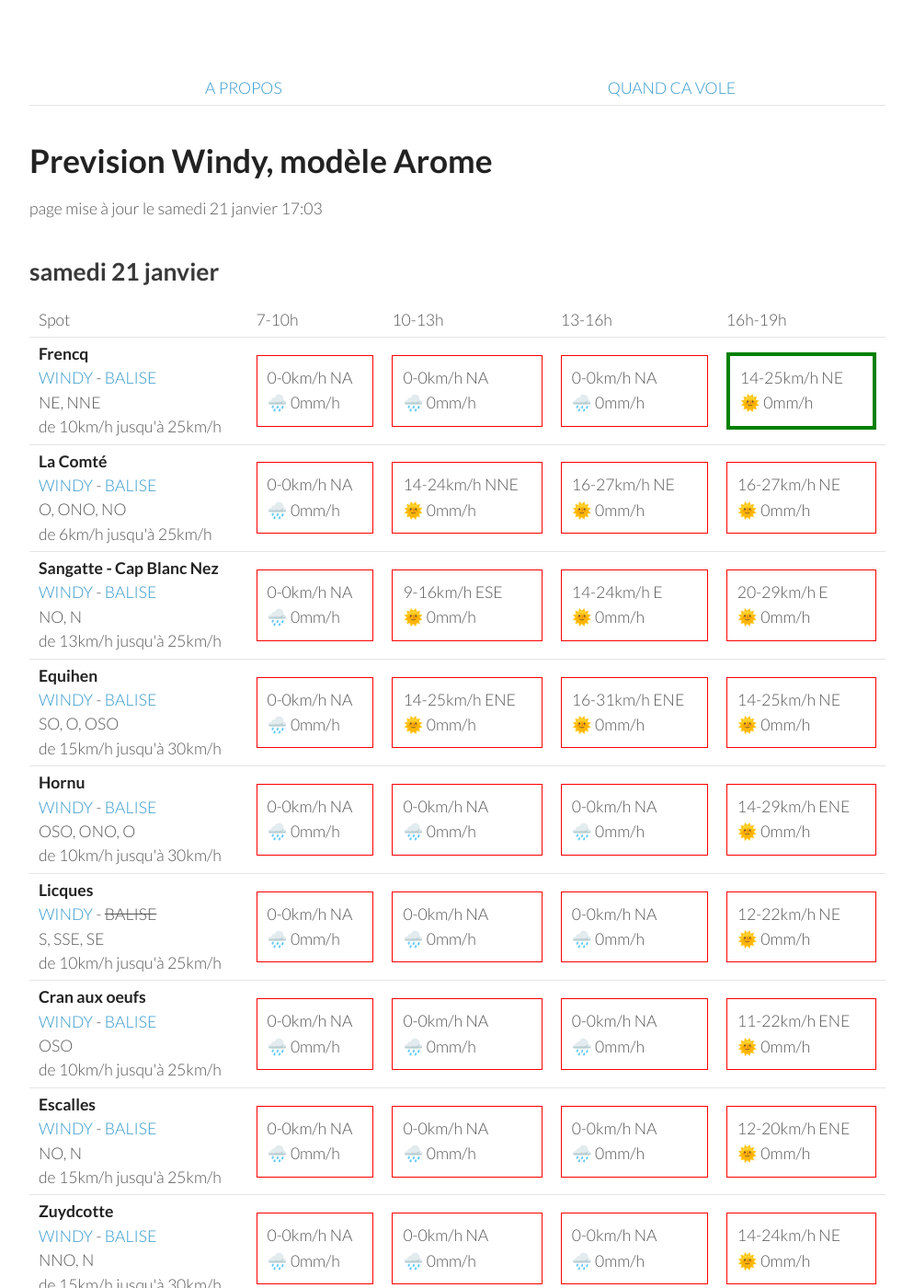
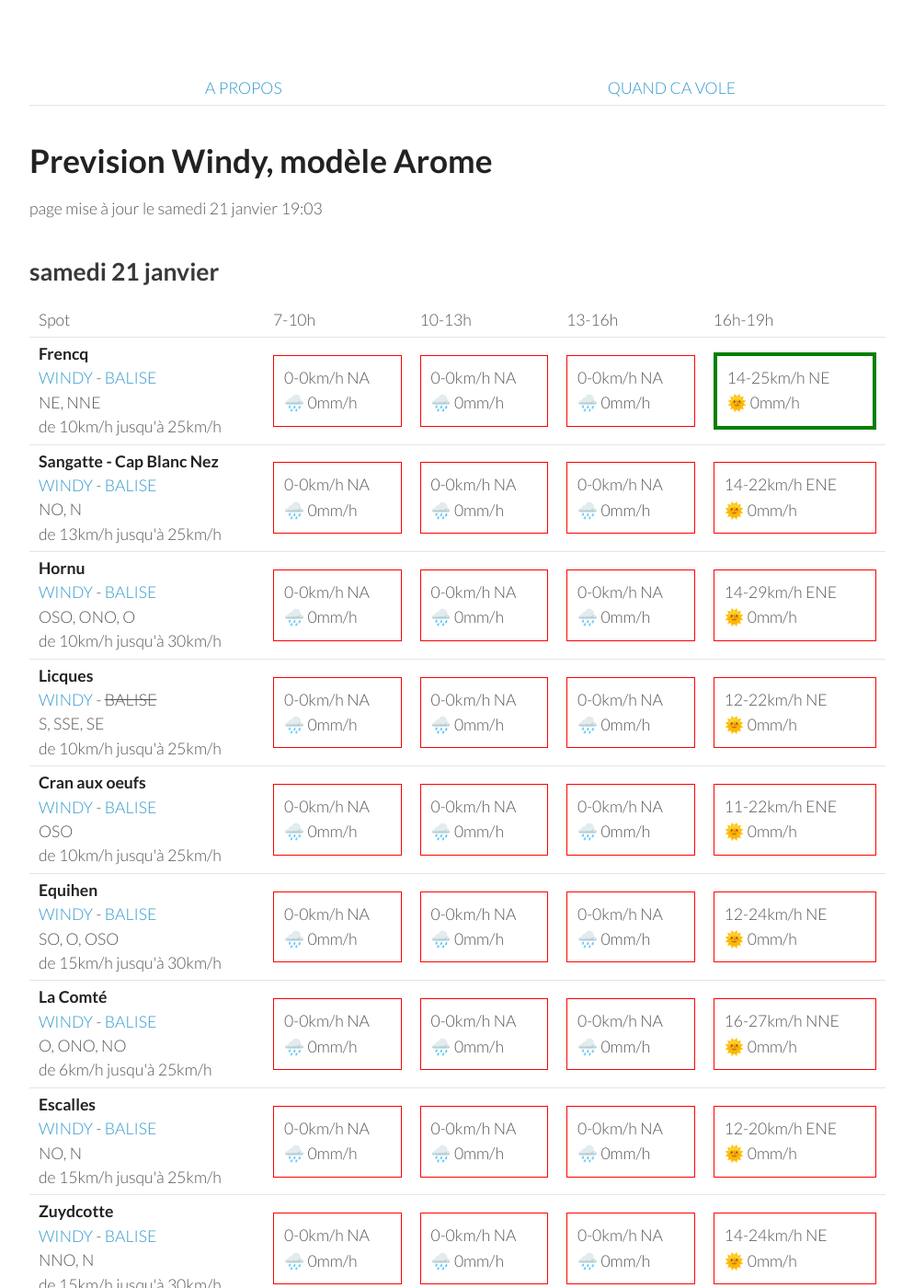
Before and after one commit to parapente-dans-le-nord/parapente-dans-le-nord.github.io, a Jekyll site: the page built from all.markdown, in a window 1280 px wide and 1400 px high. Shown: the whole window at 92% size, without its empty margins (26-1020 px from the left). Built offline with Jekyll 4.4.1, drawn with Linux system fonts in a browser that asks for light colours; some of the changed text lies outside the part shown.

Commit message:
update index.markdown

```diff
--- a/all.markdown
+++ b/all.markdown
@@ -7,7 +7,7 @@ title:  "Tous les spots"
 {: .links}
 
 # Prevision Windy, modèle Arome
-page mise à jour le samedi 21 janvier 17:03
+page mise à jour le samedi 21 janvier 19:03
 
 ## samedi 21 janvier
 
@@ -31,30 +31,12 @@ page mise à jour le samedi 21 janvier 17:03
 
     </tr>
 <tr>
-        <td><strong>La Comté</strong><br><a href="https://windy.com/50.426/2.500?50.025,2.499,8">WINDY</a> - <span class=""><a href="https://balisemeteo.com/balise.php?idBalise=">BALISE</a> </span><br> <span class="vent-favorable">O, ONO, NO</span><br><span class="force-vent">de 6km/h jusqu'à 25km/h</span> </td>
-
-            <td><div class="not-flyable"><p>0-0km/h NA</p><p>🌧️ 0mm/h</p></div></td>
-            <td><div class="not-flyable"><p>14-24km/h NNE</p><p>🌞 0mm/h</p></div></td>
-            <td><div class="not-flyable"><p>16-27km/h NE</p><p>🌞 0mm/h</p></div></td>
-            <td><div class="not-flyable"><p>16-27km/h NE</p><p>🌞 0mm/h</p></div></td>
-
-    </tr>
-<tr>
         <td><strong>Sangatte - Cap Blanc Nez</strong><br><a href="https://windy.com/50.945/1.742?50.548,1.741,8,m:e33agd3">WINDY</a> - <span class=""><a href="https://balisemeteo.com/balise_histo.php?idBalise=159">BALISE</a> </span><br> <span class="vent-favorable">NO, N</span><br><span class="force-vent">de 13km/h jusqu'à 25km/h</span> </td>
 
             <td><div class="not-flyable"><p>0-0km/h NA</p><p>🌧️ 0mm/h</p></div></td>
-            <td><div class="not-flyable"><p>9-16km/h ESE</p><p>🌞 0mm/h</p></div></td>
-            <td><div class="not-flyable"><p>14-24km/h E</p><p>🌞 0mm/h</p></div></td>
-            <td><div class="not-flyable"><p>20-29km/h E</p><p>🌞 0mm/h</p></div></td>
-
-    </tr>
-<tr>
-        <td><strong>Equihen</strong><br><a href="https://windy.com/50.679/1.572?50.279,1.571,8,m:e3CagdM">WINDY</a> - <span class=""><a href="https://balisemeteo.com/balise_histo.php?idBalise=159">BALISE</a> </span><br> <span class="vent-favorable">SO, O, OSO</span><br><span class="force-vent">de 15km/h jusqu'à 30km/h</span> </td>
-
             <td><div class="not-flyable"><p>0-0km/h NA</p><p>🌧️ 0mm/h</p></div></td>
-            <td><div class="not-flyable"><p>14-25km/h ENE</p><p>🌞 0mm/h</p></div></td>
-            <td><div class="not-flyable"><p>16-31km/h ENE</p><p>🌞 0mm/h</p></div></td>
-            <td><div class="not-flyable"><p>14-25km/h NE</p><p>🌞 0mm/h</p></div></td>
+            <td><div class="not-flyable"><p>0-0km/h NA</p><p>🌧️ 0mm/h</p></div></td>
+            <td><div class="not-flyable"><p>14-22km/h ENE</p><p>🌞 0mm/h</p></div></td>
 
     </tr>
 <tr>
@@ -82,6 +64,24 @@ page mise à jour le samedi 21 janvier 17:03
             <td><div class="not-flyable"><p>0-0km/h NA</p><p>🌧️ 0mm/h</p></div></td>
             <td><div class="not-flyable"><p>0-0km/h NA</p><p>🌧️ 0mm/h</p></div></td>
             <td><div class="not-flyable"><p>11-22km/h ENE</p><p>🌞 0mm/h</p></div></td>
+
+    </tr>
+<tr>
+        <td><strong>Equihen</strong><br><a href="https://windy.com/50.679/1.572?50.279,1.571,8,m:e3CagdM">WINDY</a> - <span class=""><a href="https://balisemeteo.com/balise_histo.php?idBalise=159">BALISE</a> </span><br> <span class="vent-favorable">SO, O, OSO</span><br><span class="force-vent">de 15km/h jusqu'à 30km/h</span> </td>
+
+            <td><div class="not-flyable"><p>0-0km/h NA</p><p>🌧️ 0mm/h</p></div></td>
+            <td><div class="not-flyable"><p>0-0km/h NA</p><p>🌧️ 0mm/h</p></div></td>
+            <td><div class="not-flyable"><p>0-0km/h NA</p><p>🌧️ 0mm/h</p></div></td>
+            <td><div class="not-flyable"><p>12-24km/h NE</p><p>🌞 0mm/h</p></div></td>
+
+    </tr>
+<tr>
+        <td><strong>La Comté</strong><br><a href="https://windy.com/50.426/2.500?50.025,2.499,8">WINDY</a> - <span class=""><a href="https://balisemeteo.com/balise.php?idBalise=">BALISE</a> </span><br> <span class="vent-favorable">O, ONO, NO</span><br><span class="force-vent">de 6km/h jusqu'à 25km/h</span> </td>
+
+            <td><div class="not-flyable"><p>0-0km/h NA</p><p>🌧️ 0mm/h</p></div></td>
+            <td><div class="not-flyable"><p>0-0km/h NA</p><p>🌧️ 0mm/h</p></div></td>
+            <td><div class="not-flyable"><p>0-0km/h NA</p><p>🌧️ 0mm/h</p></div></td>
+            <td><div class="not-flyable"><p>16-27km/h NNE</p><p>🌞 0mm/h</p></div></td>
 
     </tr>
 <tr>
@@ -197,10 +197,10 @@ page mise à jour le samedi 21 janvier 17:03
 <tr>
         <td><strong>Equihen</strong><br><a href="https://windy.com/50.679/1.572?50.279,1.571,8,m:e3CagdM">WINDY</a> - <span class=""><a href="https://balisemeteo.com/balise_histo.php?idBalise=159">BALISE</a> </span><br> <span class="vent-favorable">SO, O, OSO</span><br><span class="force-vent">de 15km/h jusqu'à 30km/h</span> </td>
 
-            <td><div class="not-flyable"><p>12-22km/h ENE</p><p>🌞 0mm/h</p></div></td>
-            <td><div class="not-flyable"><p>14-20km/h ENE</p><p>🌞 0mm/h</p></div></td>
-            <td><div class="not-flyable"><p>16-25km/h ENE</p><p>🌞 0mm/h</p></div></td>
-            <td><div class="not-flyable"><p>14-25km/h NNE</p><p>🌞 0mm/h</p></div></td>
+            <td><div class="not-flyable"><p>5-12km/h ENE</p><p>🌞 0mm/h</p></div></td>
+            <td><div class="not-flyable"><p>7-11km/h NE</p><p>🌞 0mm/h</p></div></td>
+            <td><div class="not-flyable"><p>16-25km/h NE</p><p>🌞 0mm/h</p></div></td>
+            <td><div class="not-flyable"><p>18-33km/h NNE</p><p>🌞 0mm/h</p></div></td>
 
 
     </tr>
@@ -211,6 +211,16 @@ page mise à jour le samedi 21 janvier 17:03
             <td><div class="not-flyable"><p>24-37km/h NNE</p><p>🌞 0mm/h</p></div></td>
             <td><div class="not-flyable"><p>22-35km/h NNE</p><p>🌞 0mm/h</p></div></td>
             <td><div class="not-flyable"><p>20-37km/h NNE</p><p>🌞 0mm/h</p></div></td>
+
+
+    </tr>
+<tr>
+        <td><strong>Sangatte - Cap Blanc Nez</strong><br><a href="https://windy.com/50.945/1.742?50.548,1.741,8,m:e33agd3">WINDY</a> - <span class=""><a href="https://balisemeteo.com/balise_histo.php?idBalise=159">BALISE</a> </span><br> <span class="vent-favorable">NO, N</span><br><span class="force-vent">de 13km/h jusqu'à 25km/h</span> </td>
+
+            <td><div class="not-flyable"><p>5-11km/h E</p><p>🌞 0mm/h</p></div></td>
+            <td><div class="not-flyable"><p>24-31km/h NNE</p><p>🌞 0mm/h</p></div></td>
+            <td><div class="not-flyable"><p>25-35km/h NE</p><p>🌞 0mm/h</p></div></td>
+            <td><div class="not-flyable"><p>24-33km/h NNE</p><p>🌞 0mm/h</p></div></td>
 
 
     </tr>
@@ -231,16 +241,6 @@ page mise à jour le samedi 21 janvier 17:03
             <td><div class="not-flyable"><p>22-31km/h NNE</p><p>🌞 0mm/h</p></div></td>
             <td><div class="not-flyable"><p>24-37km/h NE</p><p>🌞 0mm/h</p></div></td>
             <td><div class="not-flyable"><p>24-33km/h NNE</p><p>🌞 0mm/h</p></div></td>
-
-
-    </tr>
-<tr>
-        <td><strong>Sangatte - Cap Blanc Nez</strong><br><a href="https://windy.com/50.945/1.742?50.548,1.741,8,m:e33agd3">WINDY</a> - <span class=""><a href="https://balisemeteo.com/balise_histo.php?idBalise=159">BALISE</a> </span><br> <span class="vent-favorable">NO, N</span><br><span class="force-vent">de 13km/h jusqu'à 25km/h</span> </td>
-
-            <td><div class="not-flyable"><p>3-11km/h SE</p><p>🌞 0mm/h</p></div></td>
-            <td><div class="not-flyable"><p>12-37km/h ESE</p><p>🌞 0mm/h</p></div></td>
-            <td><div class="not-flyable"><p>25-37km/h NE</p><p>🌞 0mm/h</p></div></td>
-            <td><div class="not-flyable"><p>25-35km/h NE</p><p>🌞 0mm/h</p></div></td>
 
 
     </tr>
@@ -283,7 +283,7 @@ page mise à jour le samedi 21 janvier 17:03
 <tr>
         <td><strong>La Comté</strong><br><a href="https://windy.com/50.426/2.500?50.025,2.499,8">WINDY</a> - <span class=""><a href="https://balisemeteo.com/balise.php?idBalise=">BALISE</a> </span><br> <span class="vent-favorable">O, ONO, NO</span><br><span class="force-vent">de 6km/h jusqu'à 25km/h</span> </td>
 
-            <td><div class="not-flyable"><p>11-20km/h NNE</p><p>🌞 0mm/h</p></div></td>
+            <td><div class="not-flyable"><p>11-18km/h ENE</p><p>🌞 0mm/h</p></div></td>
             <td><div class="not-flyable"><p>14-25km/h NE</p><p>🌞 0mm/h</p></div></td>
             <td><div class="not-flyable"><p>18-33km/h NE</p><p>🌞 0mm/h</p></div></td>
             <td><div class="not-flyable"><p>16-33km/h NE</p><p>🌞 0mm/h</p></div></td>
@@ -363,7 +363,7 @@ page mise à jour le samedi 21 janvier 17:03
 <tr>
         <td><strong>Equihen</strong><br><a href="https://windy.com/50.679/1.572?50.279,1.571,8,m:e3CagdM">WINDY</a> - <span class=""><a href="https://balisemeteo.com/balise_histo.php?idBalise=159">BALISE</a> </span><br> <span class="vent-favorable">SO, O, OSO</span><br><span class="force-vent">de 15km/h jusqu'à 30km/h</span> </td>
 
-            <td><div class="not-flyable"><p>9-20km/h ENE</p><p>🌞 0mm/h</p></div></td>
+            <td><div class="not-flyable"><p>11-16km/h E</p><p>🌞 0mm/h</p></div></td>
             <td><div class="not-flyable"><p>12-20km/h NE</p><p>🌞 0mm/h</p></div></td>
             <td><div class="not-flyable"><p>18-33km/h ENE</p><p>🌞 0mm/h</p></div></td>
             <td><div class="not-flyable"><p>16-33km/h NE</p><p>🌞 0mm/h</p></div></td>
@@ -373,10 +373,10 @@ page mise à jour le samedi 21 janvier 17:03
 <tr>
         <td><strong>Sangatte - Cap Blanc Nez</strong><br><a href="https://windy.com/50.945/1.742?50.548,1.741,8,m:e33agd3">WINDY</a> - <span class=""><a href="https://balisemeteo.com/balise_histo.php?idBalise=159">BALISE</a> </span><br> <span class="vent-favorable">NO, N</span><br><span class="force-vent">de 13km/h jusqu'à 25km/h</span> </td>
 
-            <td><div class="not-flyable"><p>12-22km/h ENE</p><p>🌞 0mm/h</p></div></td>
+            <td><div class="not-flyable"><p>12-20km/h ESE</p><p>🌞 0mm/h</p></div></td>
             <td><div class="not-flyable"><p>12-22km/h E</p><p>🌞 0mm/h</p></div></td>
-            <td><div class="not-flyable"><p>16-27km/h ENE</p><p>🌞 0mm/h</p></div></td>
-            <td><div class="not-flyable"><p>20-31km/h NE</p><p>🌞 0mm/h</p></div></td>
+            <td><div class="not-flyable"><p>18-29km/h ENE</p><p>🌞 0mm/h</p></div></td>
+            <td><div class="not-flyable"><p>18-29km/h NE</p><p>🌞 0mm/h</p></div></td>
 
 
     </tr>
@@ -449,10 +449,10 @@ page mise à jour le samedi 21 janvier 17:03
 <tr>
         <td><strong>Sangatte - Cap Blanc Nez</strong><br><a href="https://windy.com/50.945/1.742?50.548,1.741,8,m:e33agd3">WINDY</a> - <span class=""><a href="https://balisemeteo.com/balise_histo.php?idBalise=159">BALISE</a> </span><br> <span class="vent-favorable">NO, N</span><br><span class="force-vent">de 13km/h jusqu'à 25km/h</span> </td>
 
-            <td><div class="not-flyable"><p>16-27km/h ENE</p><p>🌞 0mm/h</p></div></td>
             <td><div class="not-flyable"><p>16-25km/h E</p><p>🌞 0mm/h</p></div></td>
+            <td><div class="not-flyable"><p>18-27km/h ENE</p><p>🌞 0mm/h</p></div></td>
             <td><div class="not-flyable"><p>18-29km/h ENE</p><p>🌞 0mm/h</p></div></td>
-            <td><div class="not-flyable"><p>18-29km/h ENE</p><p>🌞 0mm/h</p></div></td>
+            <td><div class="not-flyable"><p>18-27km/h NE</p><p>🌞 0mm/h</p></div></td>
 
 
     </tr>
--- a/index.markdown
+++ b/index.markdown
@@ -7,7 +7,7 @@ title:  "Ou ça vole"
 {: .links}
 
 # Prevision Windy, modèle Arome
-page mise à jour le samedi 21 janvier 17:03
+page mise à jour le samedi 21 janvier 19:03
 
 
 
```
